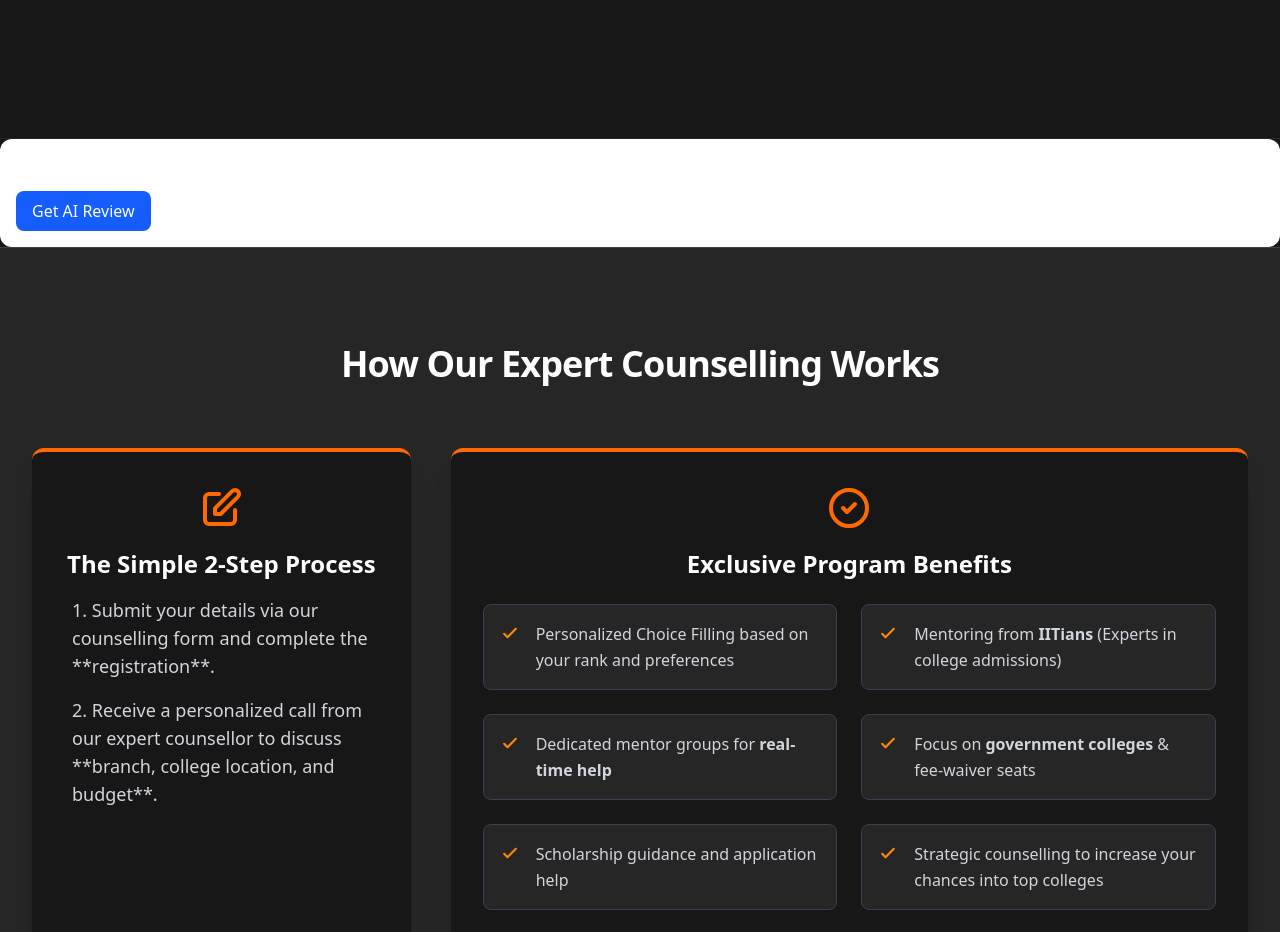
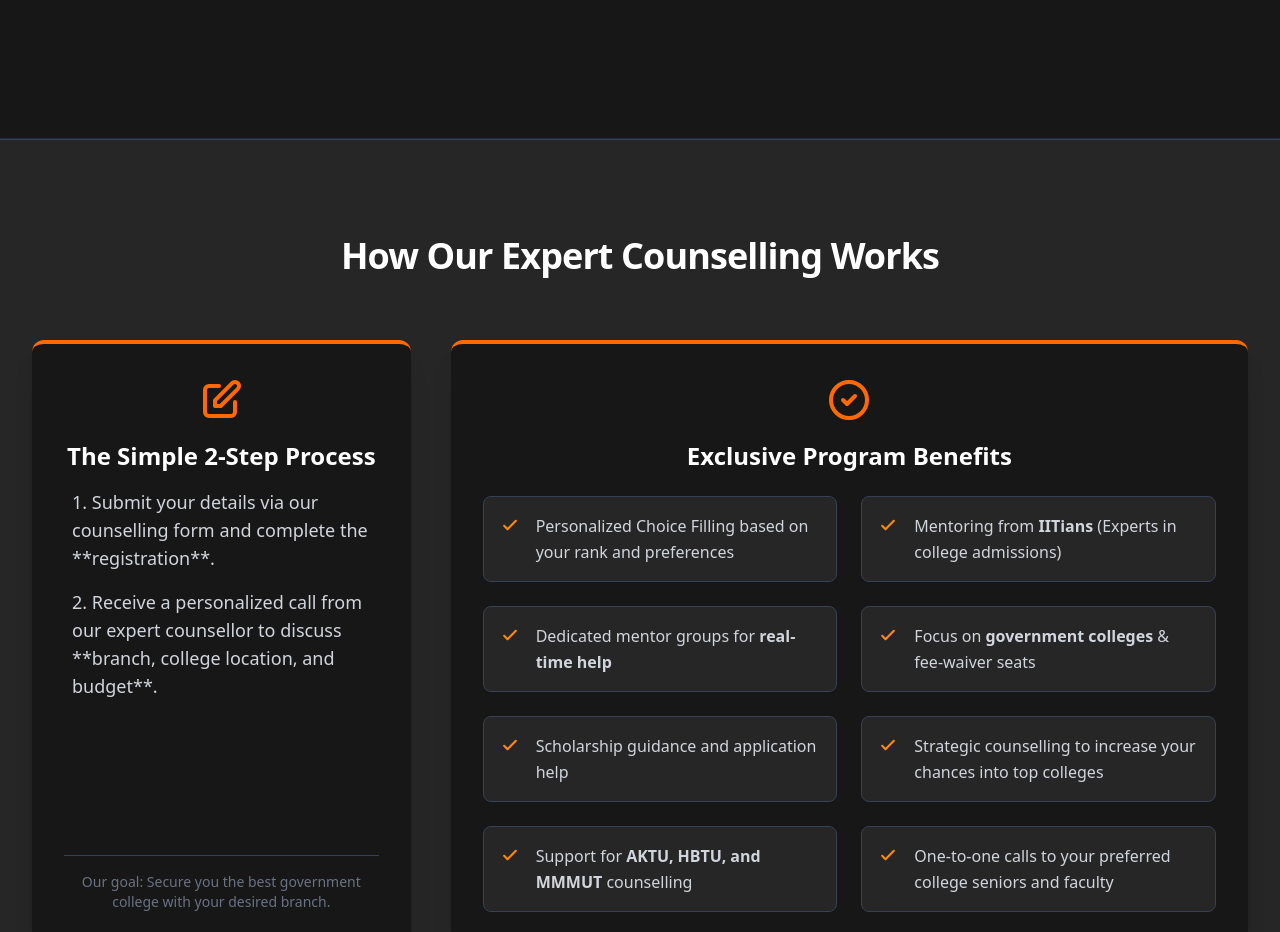
Before and after one commit to anurag-maaurya/counselling_website, a React (Vite) app in the folder routes/: page / in a window 1280 px wide. Shown: the part 1740-2672 px from the top of the page. Built offline with nearby package versions, Linux system fonts and the light colour scheme; no server answers.

Commit message:
Update Homepage.jsx

```diff
--- a/routes/src/components/home/Homepage.jsx
+++ b/routes/src/components/home/Homepage.jsx
@@ -1,7 +1,7 @@
 import React from 'react';
 // *** CORE IMPORTS ***
 // Ensure these paths are correct for your project structure
-import CollegeReviewAI from './CollegeReviewAI';
+
 import RankPredictor from './RankPredictor';
 
 // Helper component for Testimonial Cards (unchanged)
@@ -151,9 +151,7 @@ const Homepage = () => {
 
             {/* 3. --- College Review AI Section --- */}
             {/* The ID allows the Hero button to scroll directly here */}
-            <div id="ai-review-section">
-                <CollegeReviewAI />
-            </div>
+
 
 
             {/* 4. --- How It Works Section (Program Benefits) --- */}
```
